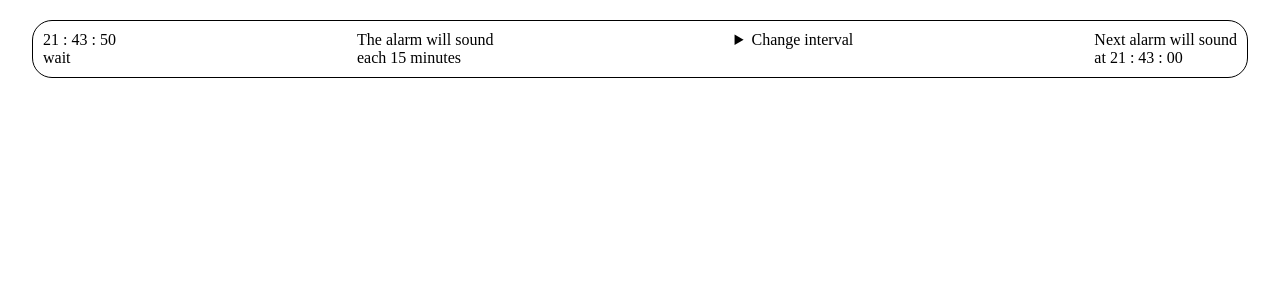
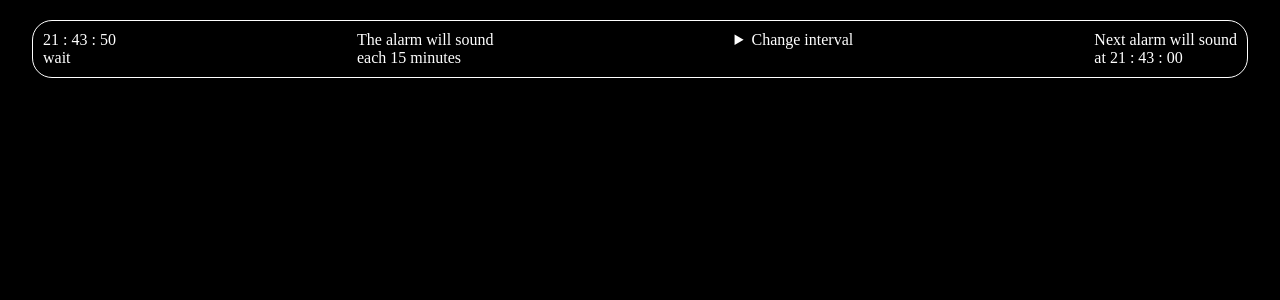
Before and after one commit to danifromecuador/plannywise_draft_5, a React (Vite) app: page / in a window 1280 px wide. Shown: the top 300 px of the page. Built offline with nearby package versions, Linux system fonts and the light colour scheme.

Commit message:
Change style to dark

```diff
--- a/src/alarm/Alarm.css
+++ b/src/alarm/Alarm.css
@@ -1,6 +1,6 @@
 .alarm {
   padding: 10px;
-  border: 1px solid #000;
+  border: 1px solid white;
   border-radius: 20px;
   display: flex;
   justify-content: space-between;
--- a/src/main/styles/index.css
+++ b/src/main/styles/index.css
@@ -9,4 +9,6 @@ html {
   display: flex;
   justify-content: center;
   align-items: center;
+  background-color: black;
+  color: white;
 }
```
